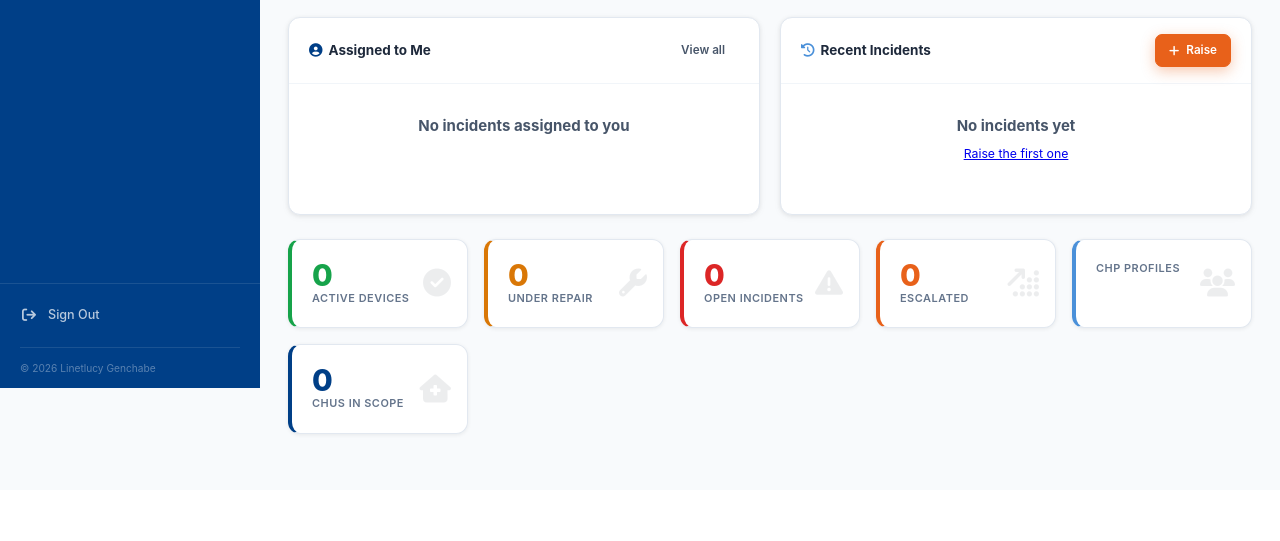
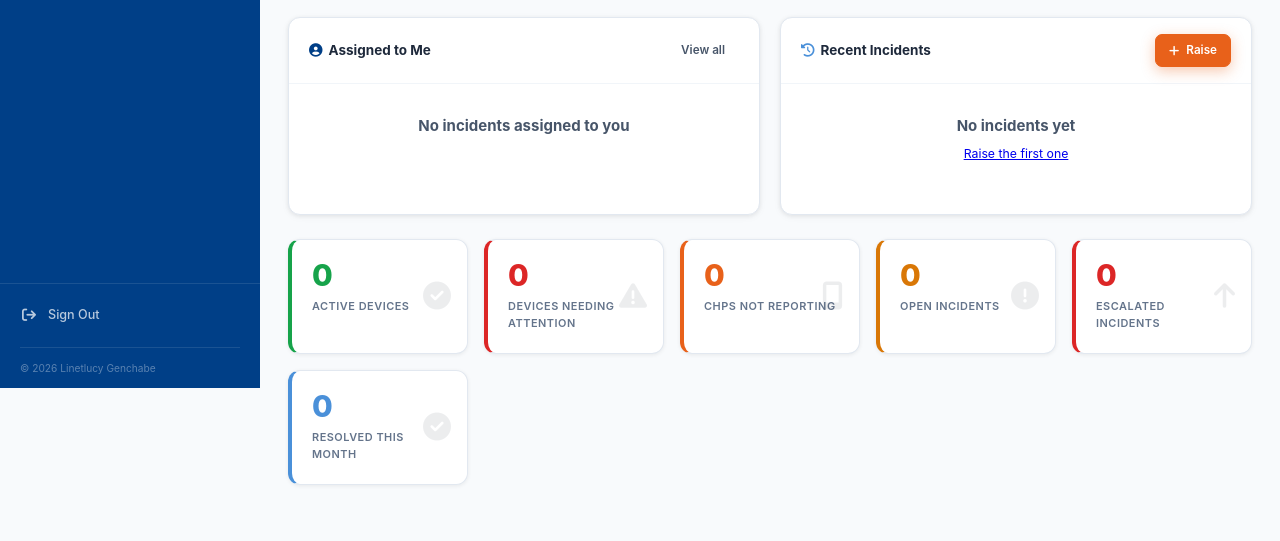
Before and after one commit to linetlucy-genchabe/DH-HelpDesk, a Django app: page /dashboard/ in a window 1280 px wide. Shown: the part 412-953 px from the top of the page. Before the commit the page ends 848 px from the top, so only its background shows below. Run offline with Django 5.2, Linux system fonts and the light colour scheme; the visitor is signed in with stand-in values (Sample User, id 1); data comes from the database, SQL or seed files in the repository; data that the repository does not hold is empty.

Commit message:
Update dashboard quick stats: active devices, needing attention, CHPs not reporting, open/escalated incidents, resolved this month

```diff
--- a/core/views.py
+++ b/core/views.py
@@ -66,9 +66,11 @@
 
 @login_required
 def dashboard(request):
+    from django.utils import timezone
     scope_chus = request.user.get_scope_chus()
     device_qs = Device.objects.filter(chu__in=scope_chus)
     inc_qs = Incident.objects.filter(chu__in=scope_chus)
+    now = timezone.now()
     return render(request, 'dashboard/home.html', {
         'asset_counts': {s: device_qs.filter(status=s).count() for s in ['active', 'damaged', 'under_repair', 'lost']},
         'asset_total': device_qs.count(),
@@ -81,6 +83,9 @@
         'recent_incidents': inc_qs.order_by('-created_at')[:5],
         'scope_label': request.user.get_scope_label(),
         'chu_count': scope_chus.count(),
+        'devices_needing_attention': device_qs.filter(status__in=['damaged', 'under_repair', 'lost']).count(),
+        'chps_not_reporting': device_qs.filter(reporting_status__in=['using_personal', 'not_reporting']).count(),
+        'incidents_resolved_month': inc_qs.filter(status='resolved', updated_at__year=now.year, updated_at__month=now.month).count(),
     })
 
 
--- a/templates/dashboard/home.html
+++ b/templates/dashboard/home.html
@@ -117,30 +117,36 @@
 
 <!-- Quick Stats Row -->
 <div class="stat-grid">
-  <div class="stat-card stat-success">
-    <div class="stat-icon"><i class="fa-solid fa-circle-check"></i></div>
-    <div><div class="stat-value">{{ asset_counts.active }}</div><div class="stat-label">Active Devices</div></div>
-  </div>
-  <div class="stat-card stat-warning">
-    <div class="stat-icon"><i class="fa-solid fa-wrench"></i></div>
-    <div><div class="stat-value">{{ asset_counts.under_repair }}</div><div class="stat-label">Under Repair</div></div>
-  </div>
-  <div class="stat-card stat-danger">
-    <div class="stat-icon"><i class="fa-solid fa-triangle-exclamation"></i></div>
-    <div><div class="stat-value">{{ incident_counts.open }}</div><div class="stat-label">Open Incidents</div></div>
-  </div>
-  <div class="stat-card stat-orange">
-    <div class="stat-icon"><i class="fa-solid fa-arrow-up-right-dots"></i></div>
-    <div><div class="stat-value">{{ incident_counts.escalated }}</div><div class="stat-label">Escalated</div></div>
-  </div>
-  <div class="stat-card stat-sky">
-    <div class="stat-icon"><i class="fa-solid fa-users"></i></div>
-    <div><div class="stat-value">{{ cred_count }}</div><div class="stat-label">CHP Profiles</div></div>
-  </div>
-  <div class="stat-card stat-blue">
-    <div class="stat-icon"><i class="fa-solid fa-house-medical"></i></div>
-    <div><div class="stat-value">{{ chu_count }}</div><div class="stat-label">CHUs in Scope</div></div>
-  </div>
+  <a href="{% url 'device_list' %}?status=active" class="stat-card stat-success">
+    <div class="stat-value">{{ asset_counts.active }}</div>
+    <div class="stat-label">Active Devices</div>
+    <i class="fa-solid fa-circle-check stat-icon"></i>
+  </a>
+  <a href="{% url 'device_list' %}" class="stat-card stat-danger">
+    <div class="stat-value">{{ devices_needing_attention }}</div>
+    <div class="stat-label">Devices Needing Attention</div>
+    <i class="fa-solid fa-triangle-exclamation stat-icon"></i>
+  </a>
+  <a href="{% url 'device_list' %}" class="stat-card stat-orange">
+    <div class="stat-value">{{ chps_not_reporting }}</div>
+    <div class="stat-label">CHPs Not Reporting</div>
+    <i class="fa-solid fa-mobile-screen stat-icon"></i>
+  </a>
+  <a href="{% url 'incident_list' %}?status=open" class="stat-card stat-warning">
+    <div class="stat-value">{{ incident_counts.open }}</div>
+    <div class="stat-label">Open Incidents</div>
+    <i class="fa-solid fa-circle-exclamation stat-icon"></i>
+  </a>
+  <a href="{% url 'incident_list' %}?status=escalated" class="stat-card stat-danger">
+    <div class="stat-value">{{ incident_counts.escalated }}</div>
+    <div class="stat-label">Escalated Incidents</div>
+    <i class="fa-solid fa-arrow-up stat-icon"></i>
+  </a>
+  <a href="{% url 'incident_list' %}?status=resolved" class="stat-card stat-sky">
+    <div class="stat-value">{{ incidents_resolved_month }}</div>
+    <div class="stat-label">Resolved This Month</div>
+    <i class="fa-solid fa-circle-check stat-icon"></i>
+  </a>
 </div>
 
 {% endblock %}
```
